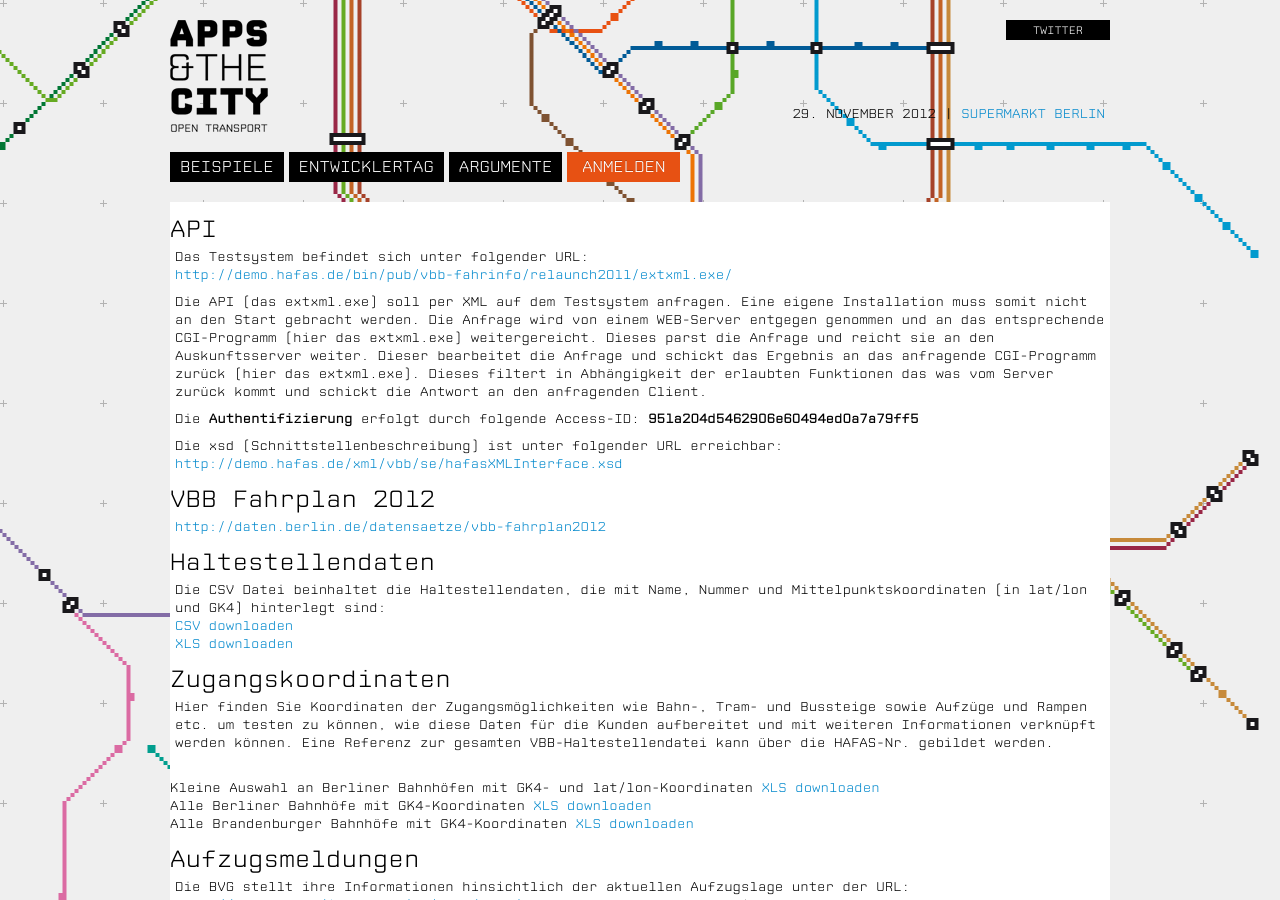
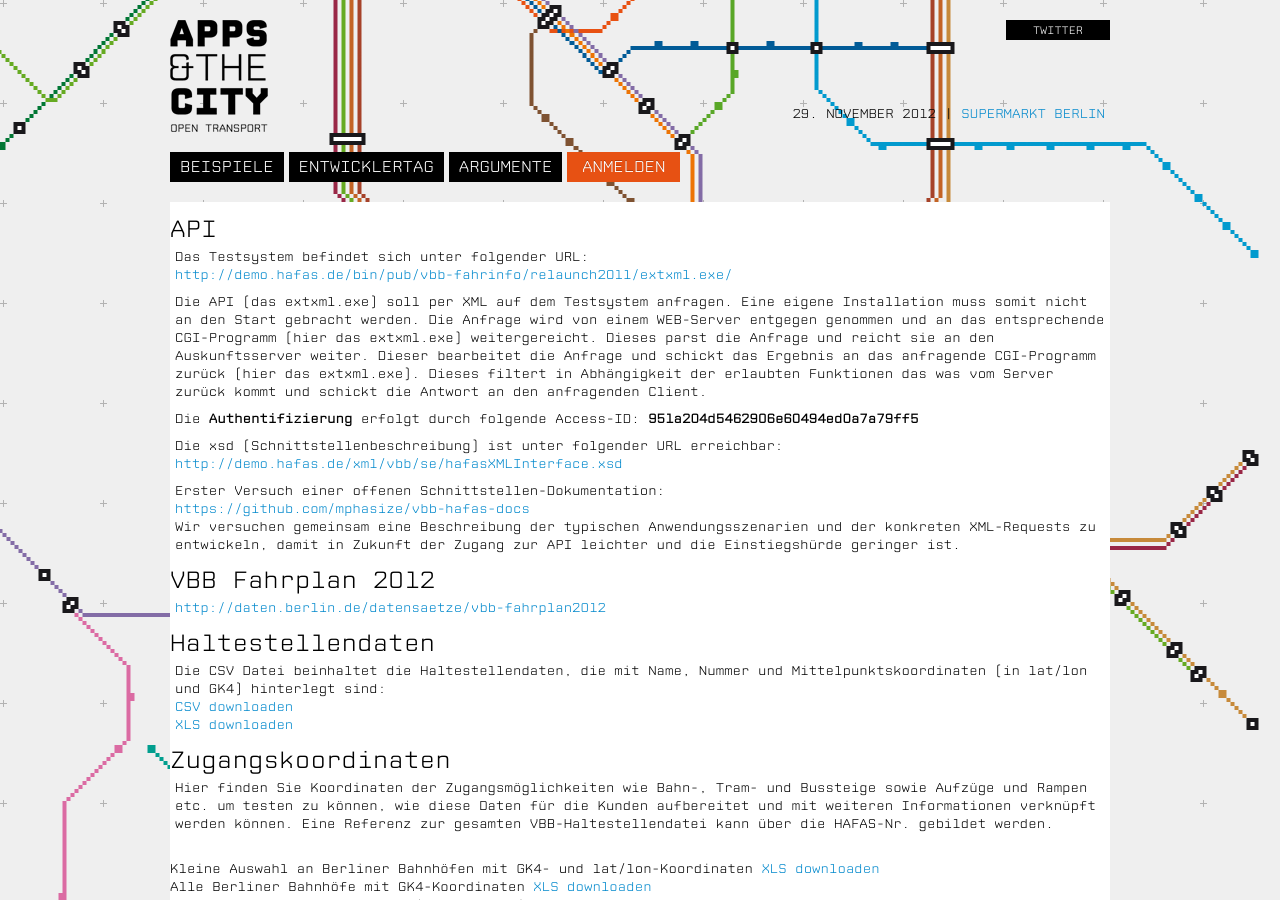
Before and after one commit to okfde/berlin.appsandthecity, a Jekyll site: the page built from daten/index.html, in a window 1280 px wide and 900 px high. Built offline with Jekyll 4.4.1, drawn with Linux system fonts in a browser that asks for light colours; nearby versions of some CDN libraries; Markdown is read by kramdown in place of the engine named in the settings.

Commit message:
Link zur offenen Schnittstellen-Dokumentation

```diff
--- a/daten/index.html
+++ b/daten/index.html
@@ -25,6 +25,14 @@ Die xsd (Schnittstellenbeschreibung) ist unter folgender URL erreichbar:<br>
 
 <a href="http://demo.hafas.de/xml/vbb/se/hafasXMLInterface.xsd">http://demo.hafas.de/xml/vbb/se/hafasXMLInterface.xsd </a>
 </p>
+
+<p>
+Erster Versuch einer offenen Schnittstellen-Dokumentation:<br>
+
+<a href="https://github.com/mphasize/vbb-hafas-docs">https://github.com/mphasize/vbb-hafas-docs</a><br>
+Wir versuchen gemeinsam eine Beschreibung der typischen Anwendungsszenarien und der konkreten XML-Requests zu entwickeln, damit in Zukunft der Zugang zur API leichter und die Einstiegshürde geringer ist.
+</p>
+
 
 <h2>VBB Fahrplan 2012</h2>
 
```
